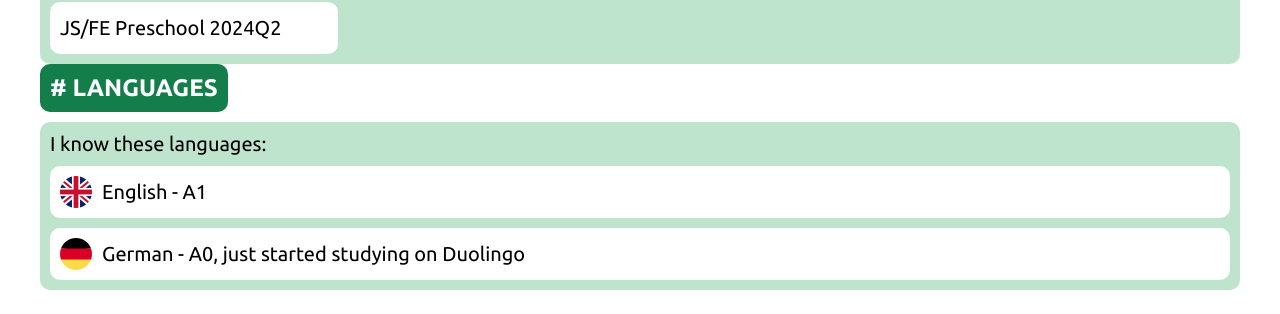
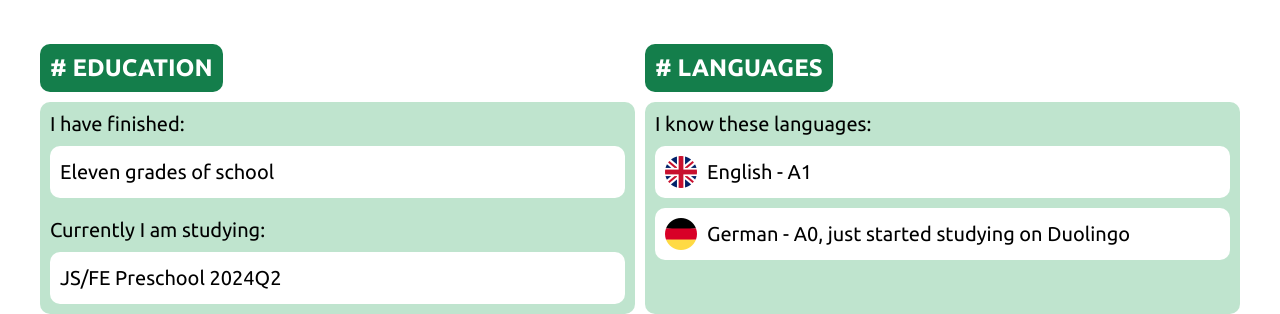
Before and after one commit to jokarny-babaj/rsschool-cv, a plain HTML site: page index.html in a window 1280 px wide. Shown: the part 1363-1677 px from the top of the page. Before the commit the page ends 1653 px from the top, so only its background shows below. Drawn offline with Linux system fonts and the light colour scheme.

Commit message:
feat: change layout of the page

```diff
--- a/index.html
+++ b/index.html
@@ -234,7 +234,7 @@ window.onload = greetUser;</pre>
           <div class="section__content">
             <p>I have finished:</p>
 
-            <ul class="items-list">
+            <ul class="items-list items-list_vertical">
               <li class="items-list__item">
                 <div class="items-list__element">
                   <p>Eleven grades of school</p>
@@ -244,7 +244,7 @@ window.onload = greetUser;</pre>
 
             <p>Currently I am studying:</p>
 
-            <ul class="items-list">
+            <ul class="items-list items-list_vertical">
               <li class="items-list__item">
                 <div href="" class="items-list__element">
                   <p>JS/FE Preschool 2024Q2</p>
@@ -257,7 +257,7 @@ window.onload = greetUser;</pre>
         <section class="section section__languages" id="languages">
           <h2 class="section__title"># Languages</h2>
 
-          <div class="section__content">
+          <div class="section__content languages__content">
             <p>I know these languages:</p>
 
             <ul class="items-list items-list_vertical">
--- a/style.css
+++ b/style.css
@@ -81,11 +81,23 @@ body {
 
 /* MAIN */
 
+.main {
+  display: grid;
+  grid-template-columns: repeat(2, 1fr);
+  gap: 10px;
+}
+
 .section {
+  grid-column: 1 / 3;
+
   display: flex;
   flex-direction: column;
 
   gap: 10px;
+}
+
+.section:not(:first-of-type) {
+  margin-top: 40px;
 }
 
 .section__title {
@@ -221,3 +233,15 @@ body {
 .code {
   margin-top: 10px;
 }
+
+.section__education {
+  grid-column: 1 / 2;
+}
+
+.section__languages {
+  grid-column: 2 / 3;
+}
+
+.languages__content {
+  height: 100%;
+}
```
